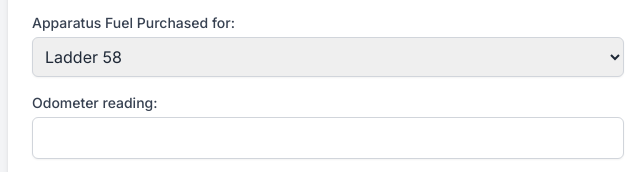
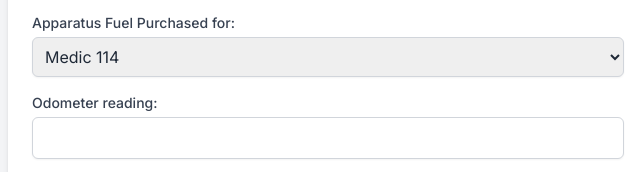
Before and after one commit to spfldtwpclarkoh/fuelform, a plain HTML site: page index.html in a window 1280 px wide. Shown: the part 199-371 px from the top of the page, 312-952 px from the left. Drawn offline with nearby package versions, Linux system fonts and the light colour scheme; no server answers.

Commit message:
Add files via upload

```diff
--- a/index.html
+++ b/index.html
@@ -4,6 +4,8 @@
     <meta charset="UTF-8">
     <meta name="viewport" content="width=device-width, initial-scale=1.0">
     <title>Fuel Purchase Form</title>
+    <link rel="apple-touch-icon" sizes="180x180" href="apple-touch-icon.png">
+    <link rel="icon" type="image/png" sizes="16x16" href="favicon-16x16.png">
     <script src="https://cdn.tailwindcss.com"></script>
     <link href="https://fonts.googleapis.com/css2?family=Inter:wght@400;500;600;700&display=swap" rel="stylesheet">
     <style>
@@ -28,11 +30,26 @@
             <div>
                 <label for="apparatus" class="block text-sm font-medium text-gray-700">Apparatus Fuel Purchased for:</label>
                 <select id="apparatus" name="apparatus" class="mt-1 block w-full p-2 border border-gray-300 rounded-md shadow-sm focus:ring-blue-500 focus:border-blue-500">
-                    <option>Ladder 58</option>
-                    <option>Medic 114</option>
-                    <option>Medic 124</option>
-                    <option>Medic 107</option>
-                    <option>Other Items</option>
+                    <option value="Medic 114">Medic 114</option>
+                    <option value="Medic 124">Medic 124</option>
+                    <option value="Medic 107">Medic 107</option>
+                    <option value="Medic 122">Medic 122</option>
+                    <option value="Medic 101">Medic 101</option>
+                    <option value="Ladder 58">Ladder 58</option>
+                    <option value="Engine 58">Engine 58</option>
+                    <option value="Brush 58">Brush 58</option>
+                    <option value="ATV 58">ATV 58</option>
+                    <option value="Utility 58">Utility 58</option>
+                    <option value="Engine 72">Engine 72</option>
+                    <option value="Rescue 72">Rescue 72</option>
+                    <option value="Tanker 72">Tanker 72</option>
+                    <option value="Brush 72">Brush 72</option>
+                    <option value="Engine 56">Engine 56</option>
+                    <option value="Tanker 56">Tanker 56</option>
+                    <option value="72 Fuel Cans">72 Fuel Cans</option>
+                    <option value="58 Fuel Cans">58 Fuel Cans</option>
+                    <option value="56 Fuel Cans">56 Fuel Cans</option>
+                    <option value="Other Items">Other Items</option>
                 </select>
             </div>
 
```
Also changed, not shown: viewer.html (+3 -1 lines).
